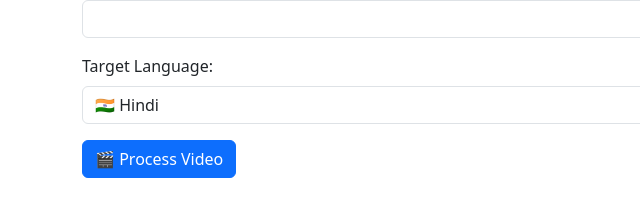
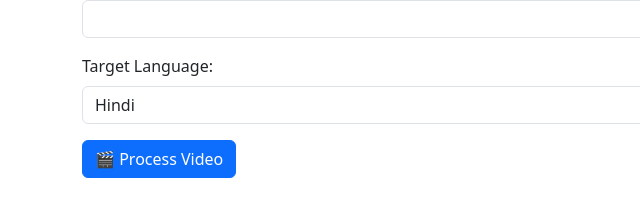
Before and after one commit to Sayma26/Speech-To-Speech-Streaming-Project, a plain HTML site: page index.html in a window 1280 px wide. Shown: the part 152-368 px from the top of the page, 0-640 px from the left. Drawn offline with nearby package versions, Linux system fonts and the light colour scheme.

Commit message:
Update index.html

```diff
--- a/index.html
+++ b/index.html
@@ -35,12 +35,18 @@
             <div class="mb-3">
                 <label for="language" class="form-label">Target Language:</label>
                 <select id="language" name="language" class="form-select">
-                    <option value="hi">🇮🇳 Hindi</option>
-                    <option value="ta">🇮🇳 Tamil</option>
-                    <option value="te">🇮🇳 Telugu</option>
-                    <option value="mr">🇮🇳 Marathi</option>
-                    <option value="gu">🇮🇳 Gujarati</option>
-                    <option value="bn">🇧🇩 Bengali</option>
+                    <option value="hi">Hindi</option>
+                    <option value="ta">Tamil</option>
+                    <option value="te">Telugu</option>
+                    <option value="mr">Marathi</option>
+                    <option value="gu">Gujarati</option>
+                    <option value="bn">Bengali</option>
+                    <option value="ml">Malayalam</option>
+                    <option value="pa">Punjabi</option>
+                    <option value="or">Odia</option>
+                    <option value="kn">Kannada</option>
+                    <option value="ur">Urdu</option>
+                    <option value="as">Assamese</option>
                 </select>
             </div>
 
```
